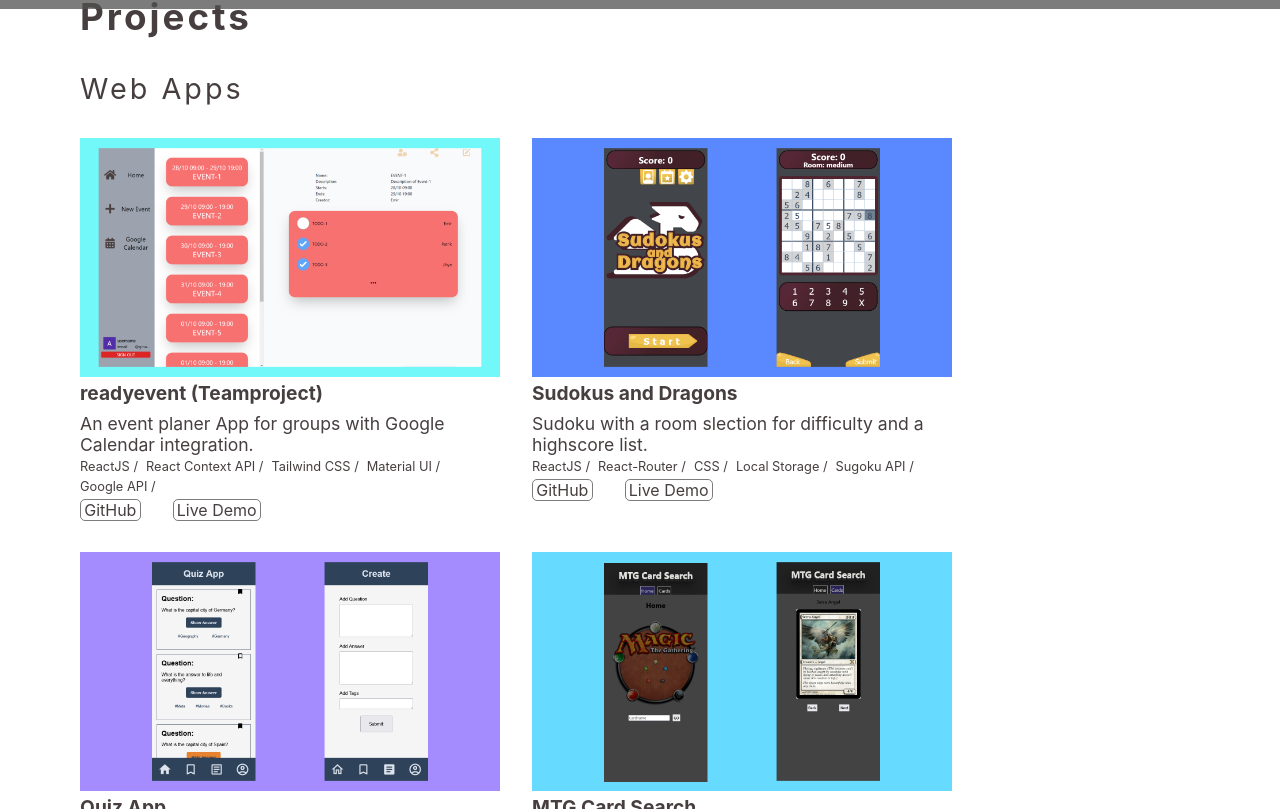
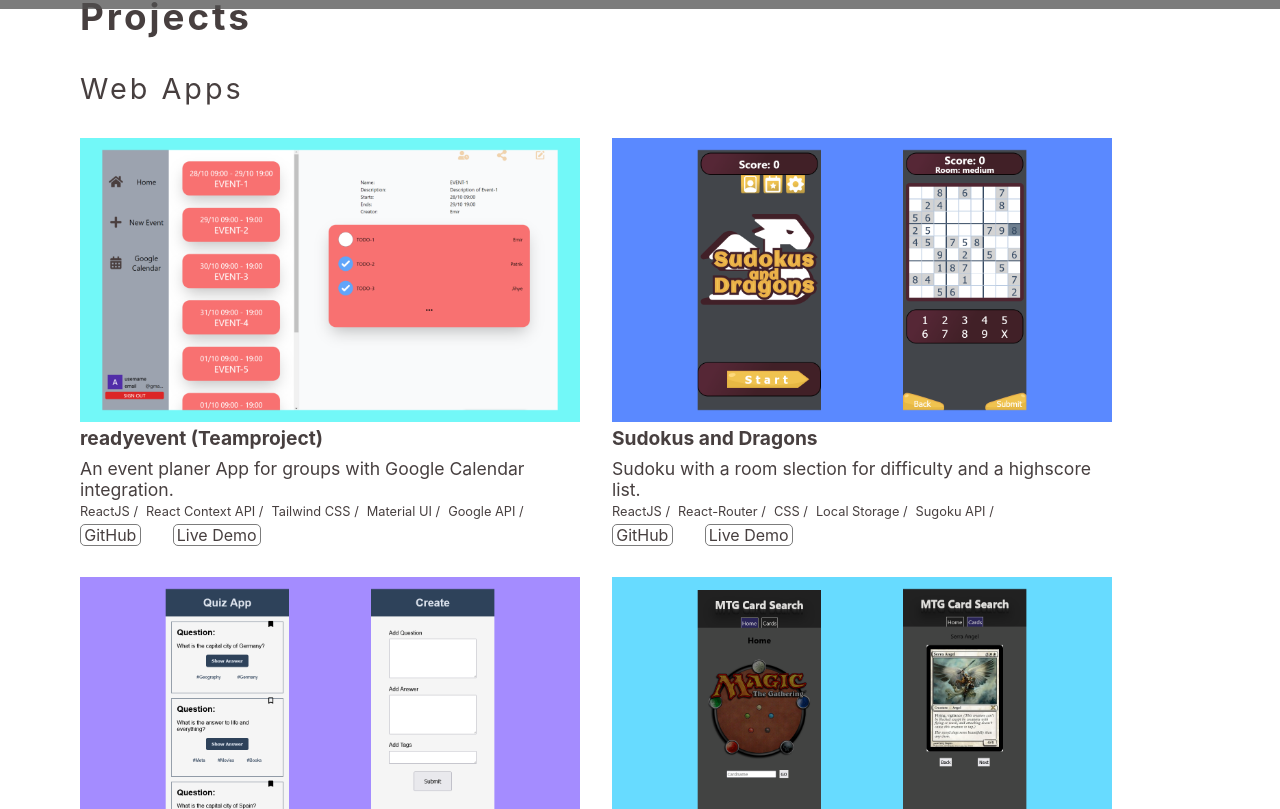
Before and after one commit to patrikglanemann/patrikglanemann.github.io, a React (Create React App) app: page / in a window 1280 px wide. Shown: the part 791-1600 px from the top of the page. Built offline with nearby package versions, Linux system fonts and the light colour scheme.

Commit message:
Change maximum width from project items

```diff
--- a/src/components/Projects.css
+++ b/src/components/Projects.css
@@ -25,13 +25,12 @@
 }
 
 .Project {
-  max-width: 420px;
+  max-width: 500px;
   min-width: 300px;
   margin: 0 2rem 2rem 0;
 }
 
 .Project__image {
-  max-height: 240px;
   width: 100%;
 }
 
```
